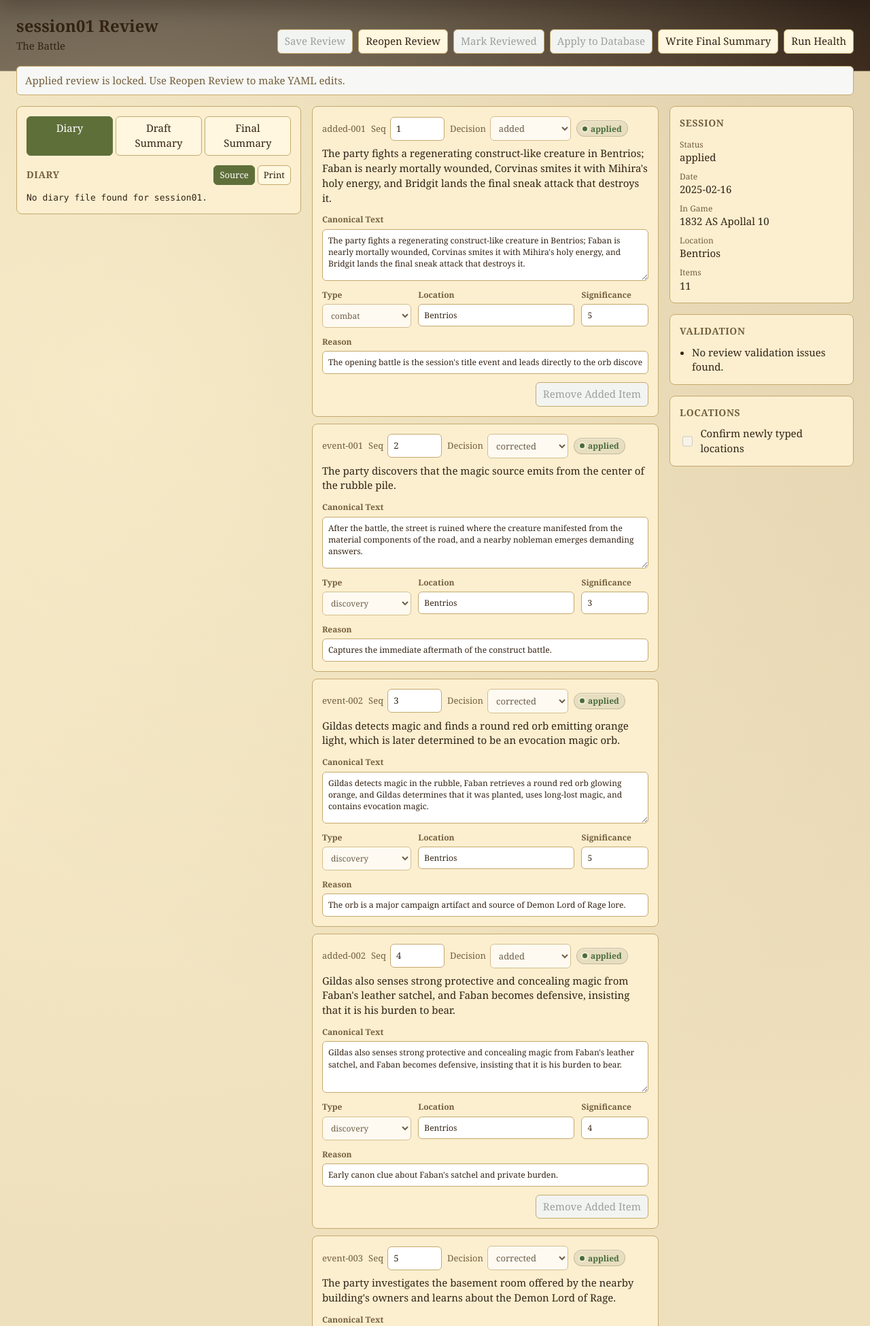
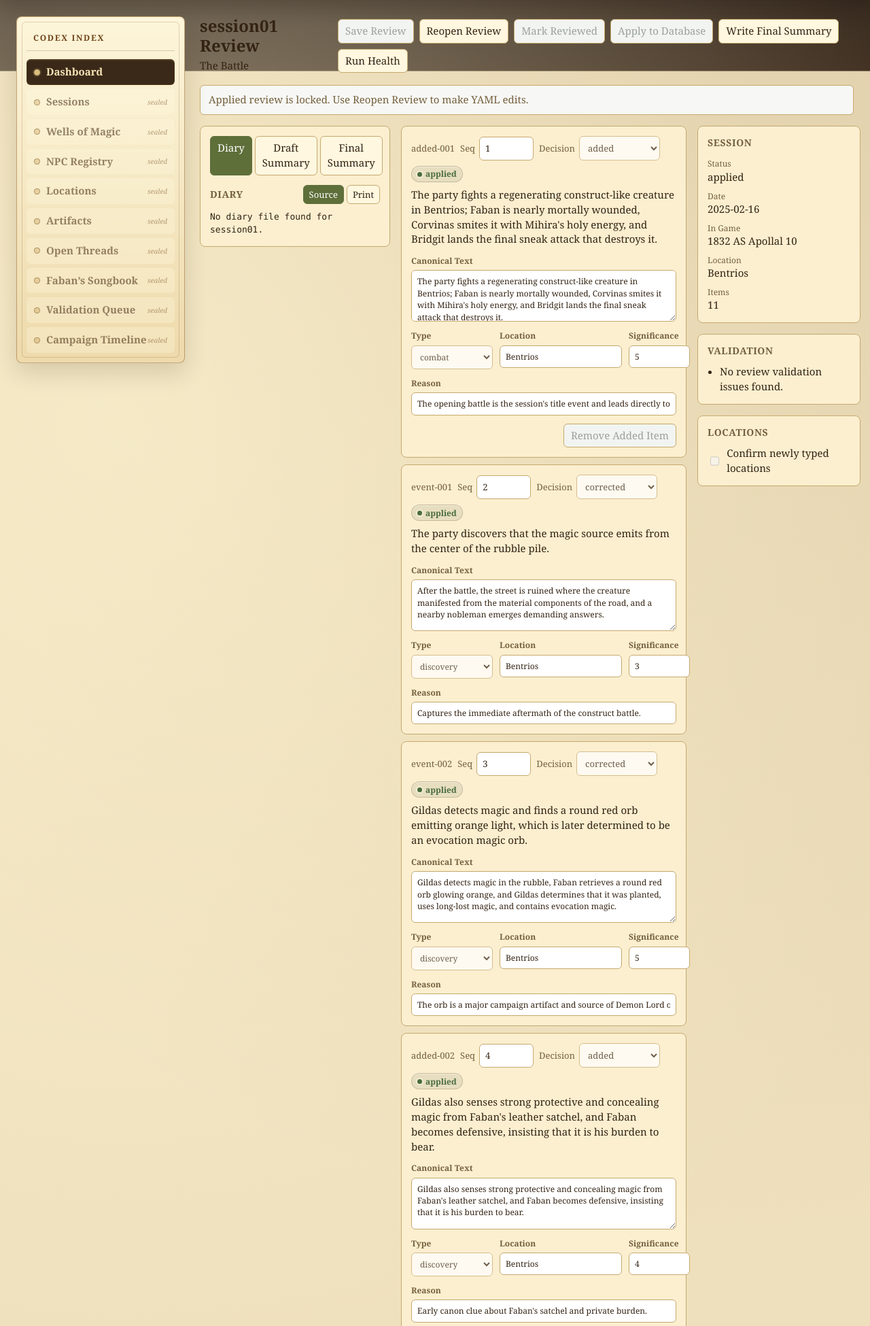
Before and after one commit to kgustafson/Farrlind_Campaign, a FastAPI app: page /sessions/1/review in a window 1280 px wide. Shown: the part 64-2014 px from the top of the page at 68% size. Run offline with FastAPI, Linux system fonts and the light colour scheme.

Commit message:
added sidebar

```diff
--- a/web_review/static/review.css
+++ b/web_review/static/review.css
@@ -60,10 +60,102 @@ a { color: inherit; }
   padding: 7px 12px;
   background: rgba(255, 245, 206, .06);
 }
+.app-shell {
+  display: grid;
+  grid-template-columns: 248px minmax(0, 1fr);
+  gap: 22px;
+  max-width: 1500px;
+  margin: 0 auto;
+  padding: 24px;
+}
 main {
   max-width: 1320px;
-  margin: 0 auto;
-  padding: 24px;
+  min-width: 0;
+  margin: 0;
+  padding: 0;
+}
+.archive-sidebar {
+  position: sticky;
+  top: 82px;
+  align-self: start;
+  padding: 14px;
+  border: 1px solid rgba(139, 95, 39, .5);
+  border-radius: 8px;
+  background:
+    linear-gradient(180deg, rgba(255, 250, 226, .72), rgba(221, 190, 125, .36)),
+    var(--parchment);
+  box-shadow: 0 14px 34px rgba(52, 35, 19, .16);
+}
+.archive-sidebar::before {
+  content: "";
+  position: absolute;
+  inset: 7px;
+  border: 1px solid rgba(110, 67, 24, .2);
+  border-radius: 6px;
+  pointer-events: none;
+}
+.sidebar-title {
+  position: relative;
+  margin: 0 0 12px;
+  padding: 8px 10px 10px;
+  border-bottom: 1px solid rgba(110, 67, 24, .24);
+  color: var(--brass-dark);
+  font-size: 12px;
+  font-weight: 700;
+  letter-spacing: .14em;
+  text-transform: uppercase;
+}
+.sidebar-title span {
+  position: relative;
+}
+.sidebar-nav {
+  position: relative;
+  display: grid;
+  gap: 6px;
+}
+.sidebar-link {
+  display: flex;
+  align-items: center;
+  min-height: 36px;
+  padding: 7px 10px;
+  border: 1px solid transparent;
+  border-radius: 6px;
+  color: #4d3218;
+  text-decoration: none;
+  font-weight: 700;
+}
+.sidebar-link::before {
+  content: "";
+  width: 7px;
+  height: 7px;
+  margin-right: 9px;
+  border: 1px solid rgba(110, 67, 24, .45);
+  border-radius: 50%;
+  background: rgba(184, 137, 53, .28);
+}
+.sidebar-link.active {
+  border-color: rgba(110, 67, 24, .45);
+  background: #3a2919;
+  color: #f8e6b6;
+  box-shadow: inset 0 1px 0 rgba(255, 245, 206, .12);
+}
+.sidebar-link.active::before {
+  background: #d9be7c;
+  border-color: #d9be7c;
+  box-shadow: 0 0 0 2px rgba(216, 190, 124, .18);
+}
+.sidebar-link.disabled {
+  cursor: default;
+  color: rgba(78, 50, 24, .58);
+  background: rgba(255, 250, 226, .28);
+}
+.sidebar-link.disabled::after {
+  content: "sealed";
+  margin-left: auto;
+  color: rgba(110, 67, 24, .48);
+  font-size: 10px;
+  font-style: italic;
+  font-weight: 400;
 }
 .page-head,
 .workspace-head {
--- a/web_review/templates/base.html
+++ b/web_review/templates/base.html
@@ -13,8 +13,27 @@
       <a href="/">Dashboard</a>
     </nav>
   </header>
-  <main>
-    {% block content %}{% endblock %}
-  </main>
+  <div class="app-shell">
+    <aside class="archive-sidebar" aria-label="Campaign archive navigation">
+      <div class="sidebar-title">
+        <span>Codex Index</span>
+      </div>
+      <nav class="sidebar-nav">
+        <a class="sidebar-link active" href="/">Dashboard</a>
+        <span class="sidebar-link disabled" aria-disabled="true">Sessions</span>
+        <span class="sidebar-link disabled" aria-disabled="true">Wells of Magic</span>
+        <span class="sidebar-link disabled" aria-disabled="true">NPC Registry</span>
+        <span class="sidebar-link disabled" aria-disabled="true">Locations</span>
+        <span class="sidebar-link disabled" aria-disabled="true">Artifacts</span>
+        <span class="sidebar-link disabled" aria-disabled="true">Open Threads</span>
+        <span class="sidebar-link disabled" aria-disabled="true">Faban&rsquo;s Songbook</span>
+        <span class="sidebar-link disabled" aria-disabled="true">Validation Queue</span>
+        <span class="sidebar-link disabled" aria-disabled="true">Campaign Timeline</span>
+      </nav>
+    </aside>
+    <main>
+      {% block content %}{% endblock %}
+    </main>
+  </div>
 </body>
 </html>
```
Also changed, not shown: other parts of web_review/static/review.css (+35 -1 lines).
